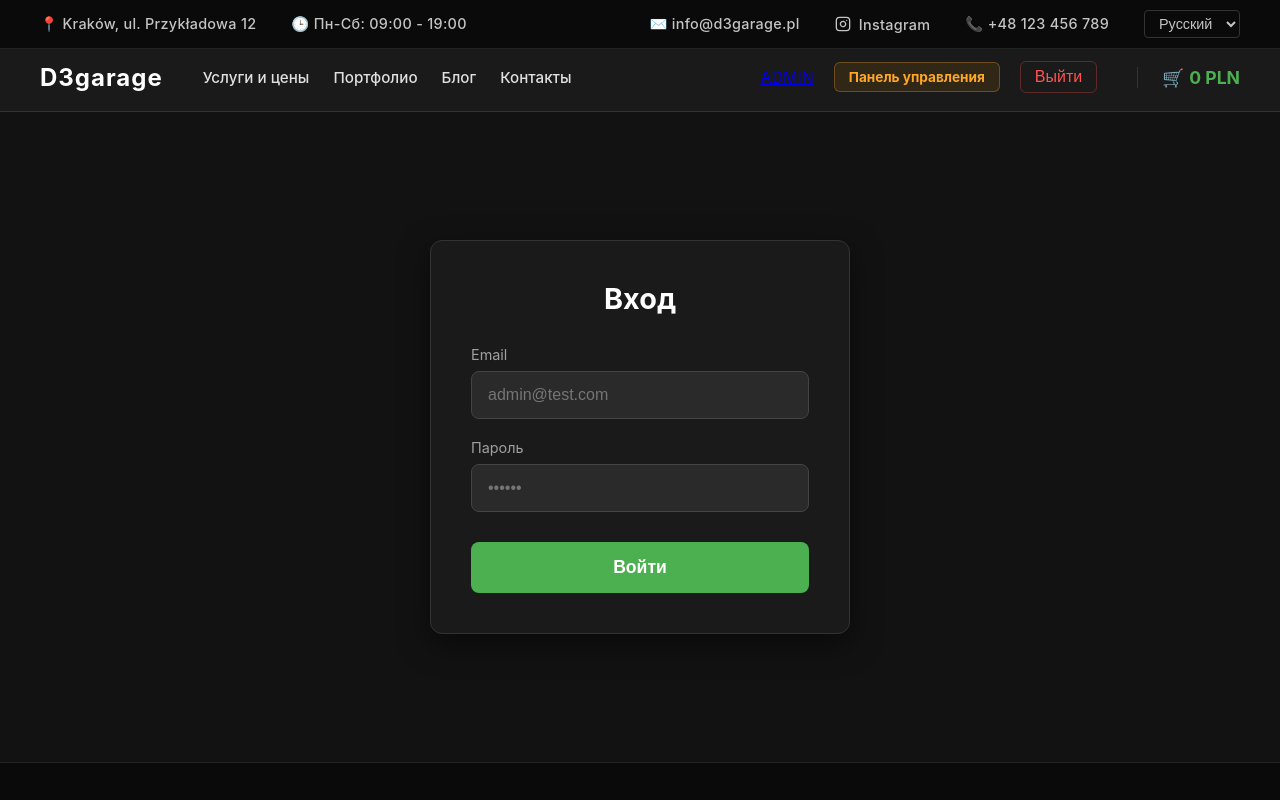
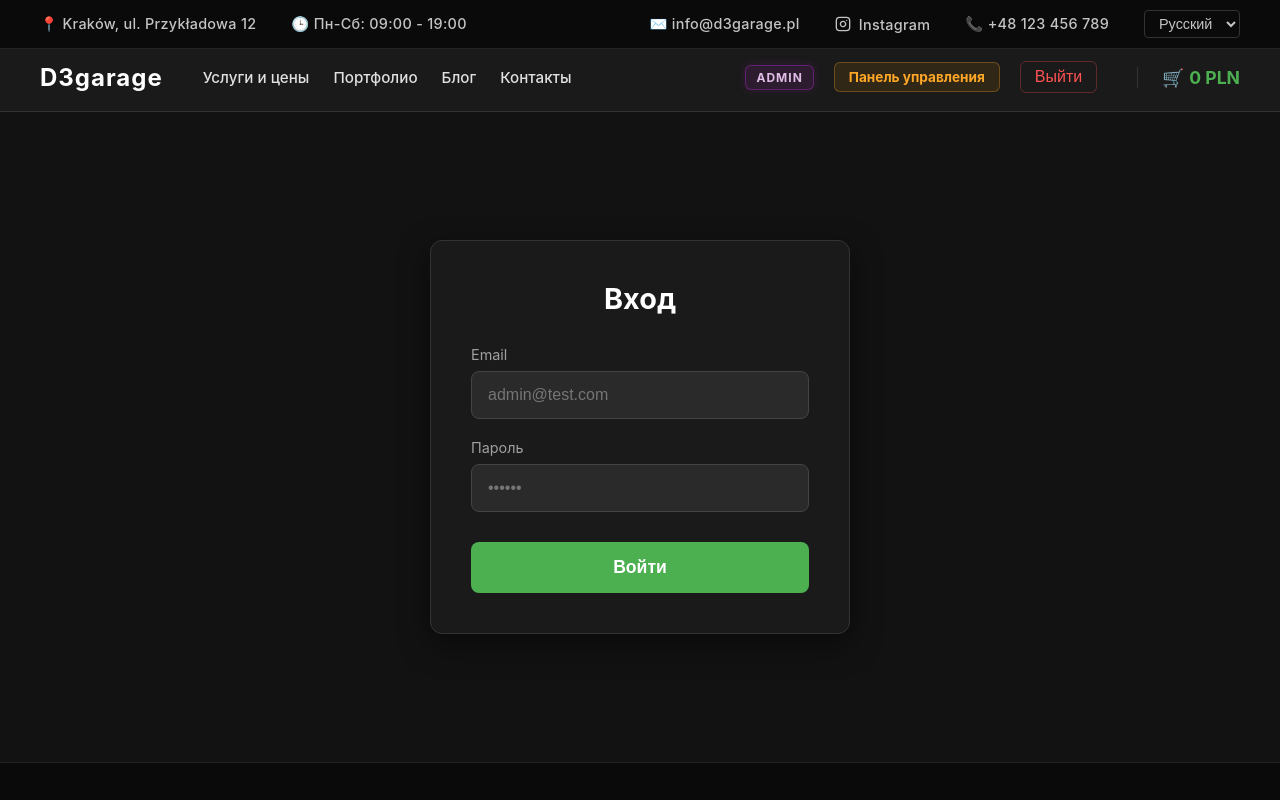
Before and after one commit to F1rstM8/detailing-center, a React (Vite) app in the folder frontend/: page /login in a window 1280 px wide. Shown: the top 800 px of the page. Built offline with nearby package versions, Linux system fonts and the light colour scheme; sample sign-in values are in the browser's storage.

Commit message:
Fixed the user icon in the header

```diff
--- a/frontend/src/components/Header/Header.scss
+++ b/frontend/src/components/Header/Header.scss
@@ -136,7 +136,6 @@
       font-size: 0.95rem;
       font-weight: 500;
       white-space: nowrap;
-
       &:hover {
         color: $primary-color;
       }
@@ -335,7 +334,6 @@
       align-items: center;
       gap: 20px;
 
-      .user-profile {
       .user-name-link {
         display: flex;
         align-items: center;
@@ -345,9 +343,25 @@
         font-weight: 500;
         transition: opacity 0.3s;
 
+
+        .user-role {
+          background-color: rgba(156, 39, 176, 0.15);
+          color: #e1bee7;
+          border: 1px solid rgba(156, 39, 176, 0.5);
+          padding: 4px 10px;
+          border-radius: 6px;
+          font-size: 0.75rem;
+          font-weight: 700;
+          letter-spacing: 1px;
+          text-transform: uppercase;
+          box-shadow: 0 0 10px rgba(156, 39, 176, 0.2);
+          display: flex;
+          align-items: center;
+          justify-content: center;
+        }
+
         .user-icon {
           display: none;
-          }
         }
       }
 
@@ -392,7 +406,6 @@
 
       .user-profile {
         gap: 0;
-
         .user-name-link {
           .user-text {
             display: none;
--- a/frontend/src/components/Reviews/Reviews.jsx
+++ b/frontend/src/components/Reviews/Reviews.jsx
@@ -18,7 +18,6 @@ const Reviews = () => {
       <h2>{t("reviews_title", "Отзывы клиентов")}</h2>
 
       <div className="reviews-carousel-wrapper">
-        {/* Стрелки вынесены ЗА пределы свайпера, чтобы не перекрывать карточки */}
         <div className="custom-arrow custom-prev"></div>
         <div className="custom-arrow custom-next"></div>
 
@@ -28,18 +27,17 @@ const Reviews = () => {
           slidesPerView={1}
           loop={true}
           navigation={{
-            prevEl: '.custom-prev',
-            nextEl: '.custom-next',
+            prevEl: ".custom-prev",
+            nextEl: ".custom-next",
           }}
           pagination={{ clickable: true }}
           autoplay={{ delay: 4000, disableOnInteraction: false }}
-          // По умолчанию (на телефонах) свайп включен
           allowTouchMove={true}
           breakpoints={{
             768: {
               slidesPerView: 2,
-              // На ПК отключаем возможность тянуть карточки мышкой
-              allowTouchMove: false
+
+              allowTouchMove: false,
             },
           }}
           className="reviews-swiper"
--- a/frontend/src/redux/authSlice.js
+++ b/frontend/src/redux/authSlice.js
@@ -9,7 +9,6 @@ try {
   }
 } catch (error) {
   console.error("Ошибка при чтении authUser из localStorage:", error);
-
   localStorage.removeItem("authUser");
 }
 
@@ -27,10 +26,9 @@ const authSlice = createSlice({
       const { email, ...rest } = action.payload;
 
       let userRole = "client";
+
       if (email === "admin@test.com") {
         userRole = "admin";
-      } else if (email === "manager@test.com") {
-        userRole = "manager";
       }
 
       state.user = { email, ...rest, role: userRole };
```
Also changed, not shown: 2 other files (tests, documents, lock files or other folders). Lines whose indentation alone changed are shown as unchanged.
